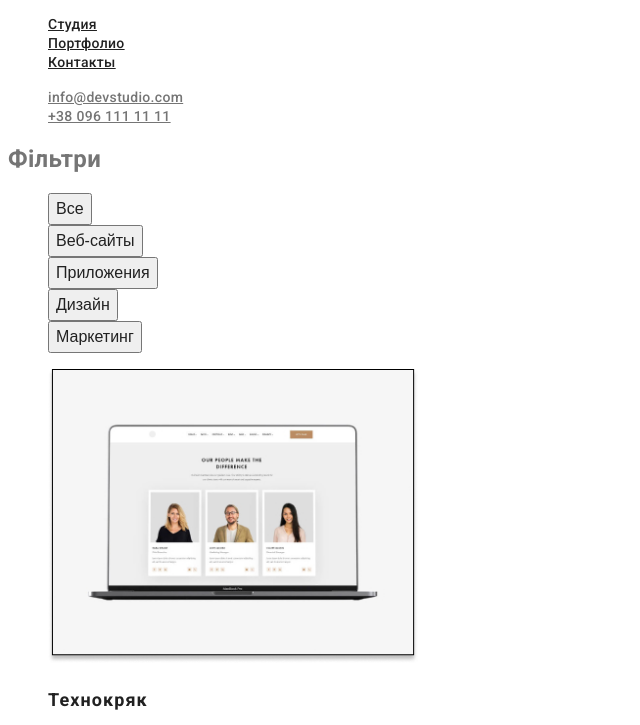
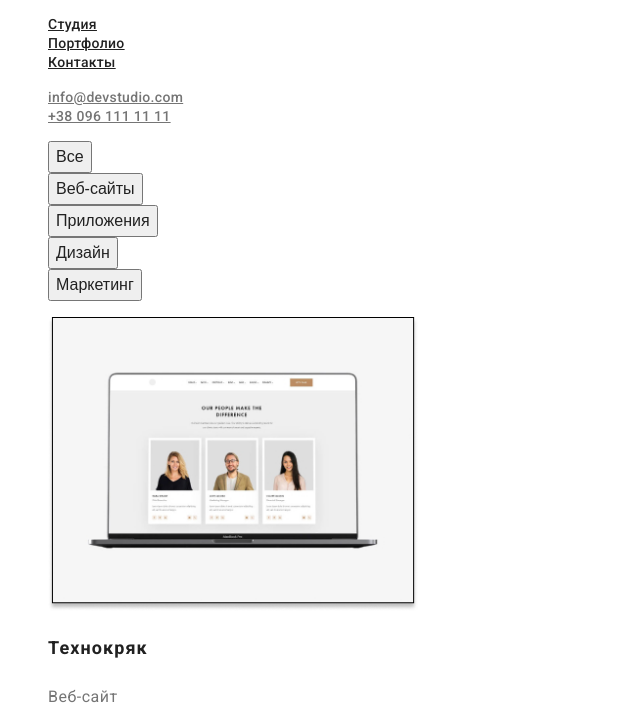
Before and after one commit to AlexandrZdyr/goit-markup-hw-02, a plain HTML site: page portfolio.html in a window 1280 px wide. Shown: the part 41-766 px from the top of the page, without its empty margins (0-640 px from the left). Drawn offline with Linux system fonts and the light colour scheme.

Commit message:
goit-markup-hw-02

```diff
--- a/portfolio.html
+++ b/portfolio.html
@@ -28,7 +28,7 @@
 
     <main>
         <section class="filters">
-            <h1>Фільтри</h1>
+            <h1 style="display: none;">Фільтри</h1>
 
         <ul class="filters-link">
             <li><button type="button" class="filters-text">Все</button></li>
```
